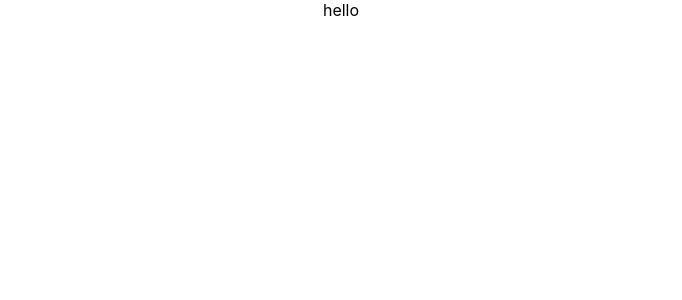
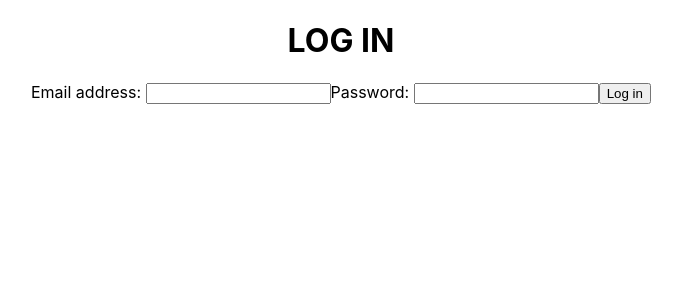
Before and after one commit to kerenKi/TicketsSwap-final_assigment-client, a React (Create React App) app: page / in a window 1280 px wide. Shown: the top 300 px of the page, without its empty margins (299-981 px from the left). Built offline with nearby package versions, Linux system fonts and the light colour scheme.

Commit message:
user log in with jwt

```diff
--- a/src/App.js
+++ b/src/App.js
@@ -1,10 +1,11 @@
 import React from 'react';
 import './App.css';
+import LoginContainer from './components/Login'
 
 function App() {
   return (
     <div className="App">
-    hello
+    <LoginContainer />
     </div>
   );
 }
--- a/src/actions/login.js
+++ b/src/actions/login.js
@@ -0,0 +1,21 @@
+import request from 'superagent'
+
+export const USER_LOGGED = 'USER_LOGGED'
+
+const userToken = (token) => ({
+  type: USER_LOGGED,
+  payload: token
+})
+
+export const loginUser = (user) => dispatch => {
+  return request
+  .post('http://localhost:4000/logins')
+  .send({
+    password: user.password,
+    email: user.email
+  })
+  .then(response => {
+    dispatch(userToken(response.body))
+  })
+  .catch(console.error)
+}
--- a/src/components/Login/LoginForm.js
+++ b/src/components/Login/LoginForm.js
@@ -0,0 +1,22 @@
+import React from 'react';
+
+function LoginForm(props) {
+
+    return (<div>
+      <h1>LOG IN</h1>
+        <form onSubmit={props.onSubmit}>
+
+         <label>Email address: </label>
+          <input type="text" name="email" required value={props.values.email} onChange={props.onChange}></input>
+
+          <label>Password: </label>
+          <input type="password" name="password" required value={props.values.password} onChange={props.onChange}></input>
+
+
+          <input type="submit" value="Log in" />
+        </form>
+        </div>)
+    }
+
+
+    export default LoginForm;
--- a/src/components/Login/index.js
+++ b/src/components/Login/index.js
@@ -0,0 +1,39 @@
+//The container for LoginForm
+
+import React, { Component } from 'react';
+import { connect } from "react-redux";
+import LoginForm from './LoginForm'
+import { loginUser } from '../../actions/login'
+
+class LoginContainer extends Component {
+  state = {
+    email: '',
+    password: '',
+  }
+
+  onChange  = (event) => {
+    this.setState({
+    [event.target.name] : event.target.value
+    })
+  }
+
+   onSubmit = (event) => {
+    event.preventDefault()
+    this.props.loginUser(this.state)
+    this.setState({
+      email: '',
+      password: '',
+    })
+   }
+
+  render() {
+      return (
+          <div>
+              <LoginForm onChange={this.onChange} onSubmit={this.onSubmit} values={this.state}/>
+          </div>
+      );
+  }
+}
+
+// Redux: connect to state, bind action creator
+export default connect(null, { loginUser })(LoginContainer);
--- a/src/reducers/index.js
+++ b/src/reducers/index.js
@@ -1,10 +1,10 @@
 import { combineReducers } from 'redux'
-// import events from './events'
+import userLogedIn from './login'
 // import event from './singleEvent'
 // import currentUser from './currentUser'
 
 export default combineReducers ({
-    // events,
+    userLogedIn
     // event,
     // currentUser
 })
--- a/src/reducers/login.js
+++ b/src/reducers/login.js
@@ -0,0 +1,10 @@
+import { USER_LOGGED } from "../actions/login";
+
+export default function userLogedIn (state= {}, action) {
+  switch (action.type) {
+    case USER_LOGGED:
+      return action.payload
+    default:
+      return state
+  }
+}
```
